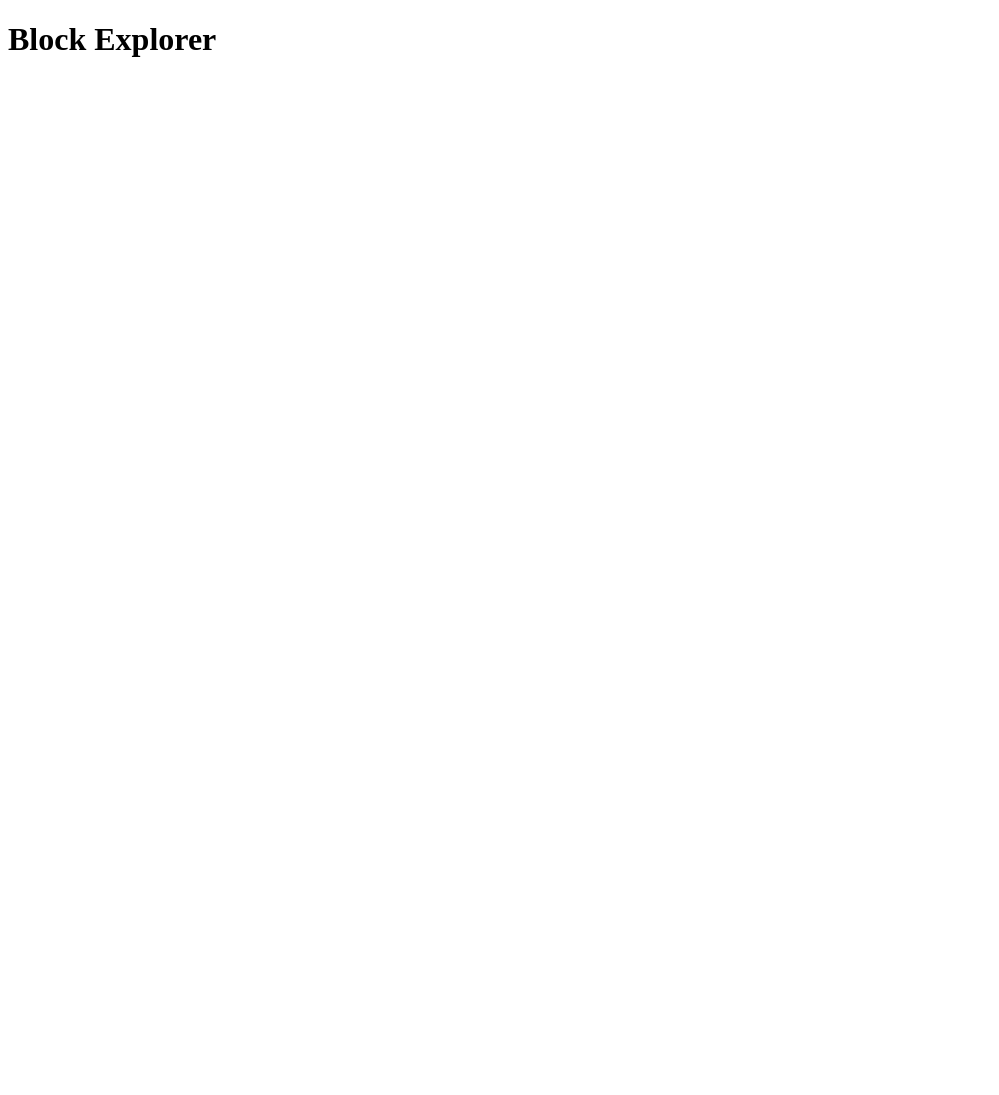
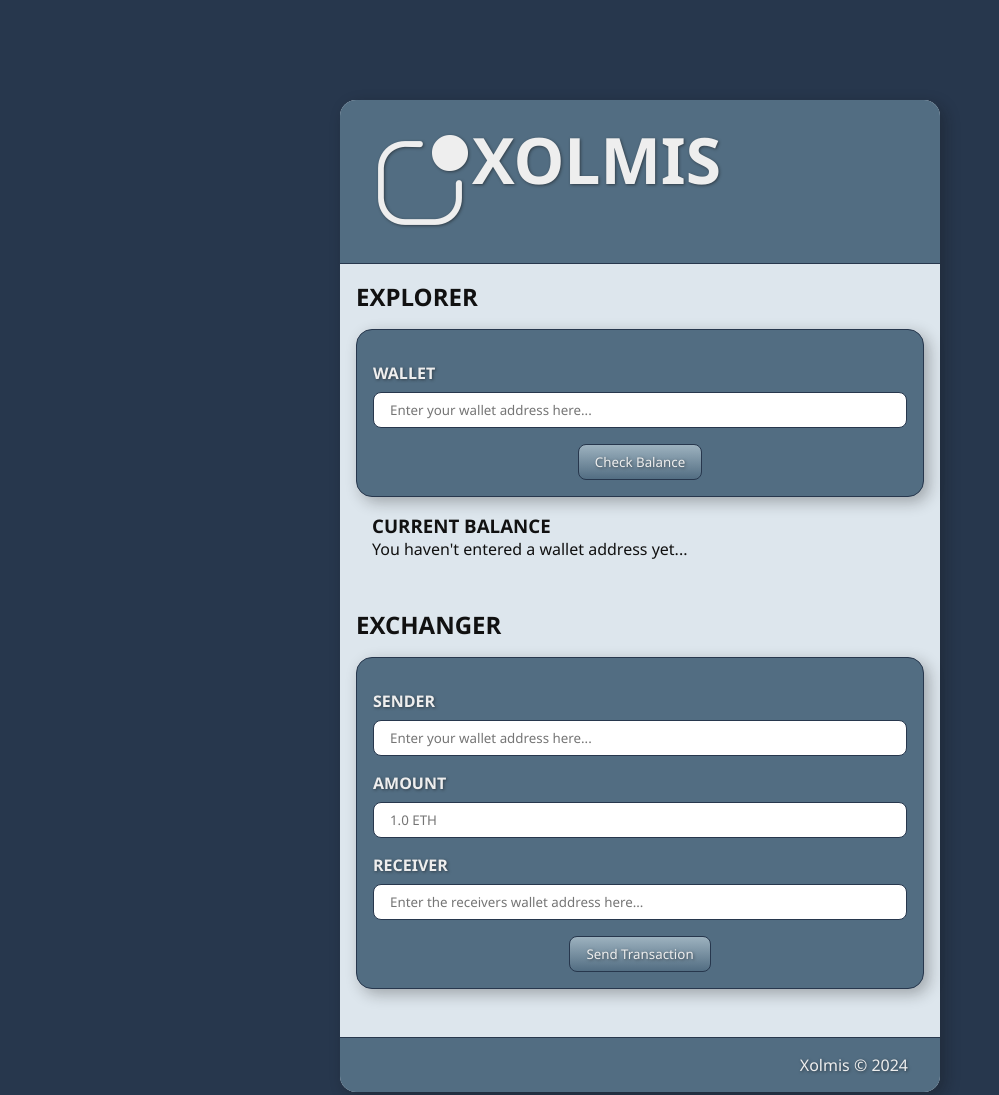
Before and after one commit to rowpacmal/bcu23d-js-block-explorer-individuell-inl-mning-2-rowpacmal, a website: page index.html in a window 1280 px wide. Shown: the whole page, without its empty margins (0-999 px from the left). Before the commit the page ends 800 px from the top, so only its background shows below. Drawn offline with nearby package versions, Linux system fonts and the light colour scheme.

Commit message:
added base style

```diff
--- a/assets/styles/style.css
+++ b/assets/styles/style.css
@@ -0,0 +1,169 @@
+/* ================= */
+/* css reset ======= */
+/* ================= */
+*,
+*::before,
+*::after {
+  margin: 0;
+  padding: 0;
+  box-sizing: border-box;
+  font-family: inherit;
+}
+
+/* ================= */
+/* css variables === */
+/* ================= */
+:root {
+  --color0: #111;
+  --color1: #eee;
+  --color2: #27374d;
+  --color3: #526d82;
+  --color4: #9db2bf;
+  --color5: #dde6ed;
+  --border: 1px solid var(--color2);
+  --txt-shadow: 1px 1px 3px rgba(17, 17, 17, 0.5);
+  --box-shadow: 5px 5px 15px rgba(17, 17, 17, 0.3);
+}
+
+/* ================= */
+/* general styles == */
+/* ================= */
+body {
+  color: var(--color0);
+  background-color: var(--color2);
+  font-family: 'Segoe UI', Tahoma, Geneva, Verdana, sans-serif;
+  min-height: 100vh;
+}
+
+main {
+  background-color: var(--color5);
+  max-width: 600px;
+  margin: auto;
+  box-shadow: var(--box-shadow);
+}
+
+header {
+  color: var(--color1);
+  text-shadow: var(--txt-shadow);
+  background-color: var(--color3);
+  border-bottom: var(--border);
+  padding: 1rem 2rem;
+  user-select: none;
+}
+
+section {
+  padding: 1rem;
+}
+
+footer {
+  color: var(--color1);
+  text-shadow: var(--txt-shadow);
+  text-align: end;
+  background-color: var(--color3);
+  margin-top: auto;
+  border-top: var(--border);
+  padding: 1rem 2rem;
+  user-select: none;
+}
+
+button {
+  cursor: pointer;
+  color: var(--color1);
+  text-shadow: var(--txt-shadow);
+  background: linear-gradient(0deg, var(--color3), var(--color4));
+  border: var(--border);
+  padding: 0.5rem 1rem;
+  border-radius: 0.5rem;
+  transition: all 0.1s ease-in-out;
+  margin: 0 auto;
+}
+
+button:hover,
+button:focus {
+  scale: 1.1;
+  filter: brightness(1.1);
+}
+
+button:active {
+  scale: 1;
+  filter: brightness(1);
+}
+
+form {
+  margin-top: 1rem;
+  color: var(--color1);
+  text-shadow: var(--txt-shadow);
+  background-color: var(--color3);
+  border-radius: 1rem;
+  padding: 1rem;
+  border: var(--border);
+  box-shadow: var(--box-shadow);
+}
+
+form > * {
+  margin-top: 1rem;
+  display: flex;
+  flex-direction: column;
+}
+
+label {
+  text-transform: uppercase;
+  font-weight: bold;
+}
+
+input {
+  margin-top: 0.5rem;
+  padding: 0.5rem 1rem;
+  border-radius: 0.5rem;
+  border: var(--border);
+}
+
+h1,
+h2,
+h3 {
+  text-transform: uppercase;
+}
+
+a {
+  display: flex;
+  justify-content: center;
+  gap: 0.25rem;
+  color: var(--color1);
+  font-size: 2rem;
+  text-decoration: none;
+
+  i {
+    display: none;
+    font-size: 3em;
+  }
+}
+
+/* ================= */
+/* custom styles === */
+/* ================= */
+
+/* ================= */
+/* media query ===== */
+/* ================= */
+@media screen and (min-width: 600px) {
+  main {
+    border-radius: 1rem;
+    margin: 100px auto;
+  }
+
+  header {
+    border-radius: 1rem 1rem 0 0;
+  }
+
+  footer {
+    border-radius: 0 0 1rem 1rem;
+  }
+
+  a {
+    justify-content: start;
+
+    i {
+      display: inline;
+    }
+  }
+}
--- a/index.html
+++ b/index.html
@@ -9,6 +9,10 @@
 
     <link
       rel="stylesheet"
+      href="https://cdn.jsdelivr.net/npm/bootstrap-icons@1.11.3/font/bootstrap-icons.min.css"
+    />
+    <link
+      rel="stylesheet"
       href="./assets/styles/style.css"
     />
 
@@ -18,10 +22,103 @@
       defer
     ></script>
 
-    <title>Block Explorer</title>
+    <title>Xolmis</title>
   </head>
 
   <body>
-    <h1>Block Explorer</h1>
+    <main>
+      <header>
+        <a href="/">
+          <!-- <img
+            src=""
+            alt=""
+            width="50"
+            height="50"
+            loading="lazy"
+          /> -->
+          <i class="bi-app-indicator"></i>
+
+          <h1>Xolmis</h1>
+        </a>
+      </header>
+
+      <section id="balance-section">
+        <h2>Explorer</h2>
+
+        <form>
+          <div>
+            <label for="">Wallet</label>
+
+            <input
+              type="text"
+              id=""
+              placeholder="Enter your wallet address here..."
+              required
+            />
+          </div>
+
+          <div>
+            <button type="submit">Check Balance</button>
+          </div>
+        </form>
+
+        <section>
+          <h3>Current Balance</h3>
+
+          <p>You haven't entered a wallet address yet...</p>
+        </section>
+      </section>
+
+      <section id="transaction-section">
+        <h2>Exchanger</h2>
+
+        <form>
+          <div>
+            <label for="">Sender</label>
+
+            <input
+              type="text"
+              id=""
+              placeholder="Enter your wallet address here..."
+              required
+            />
+          </div>
+
+          <div>
+            <label for="">Amount</label>
+
+            <input
+              type="number"
+              id=""
+              placeholder="1.0 ETH"
+              required
+            />
+          </div>
+
+          <div>
+            <label for="">Receiver</label>
+
+            <input
+              type="text"
+              id=""
+              placeholder="Enter the receivers wallet address here..."
+              required
+            />
+          </div>
+
+          <div>
+            <button type="submit">Send Transaction</button>
+          </div>
+        </form>
+
+        <section>
+          <h3></h3>
+        </section>
+      </section>
+
+      <footer>
+        <p>Xolmis &copy; 2024</p>
+      </footer>
+    </main>
   </body>
 </html>
```
